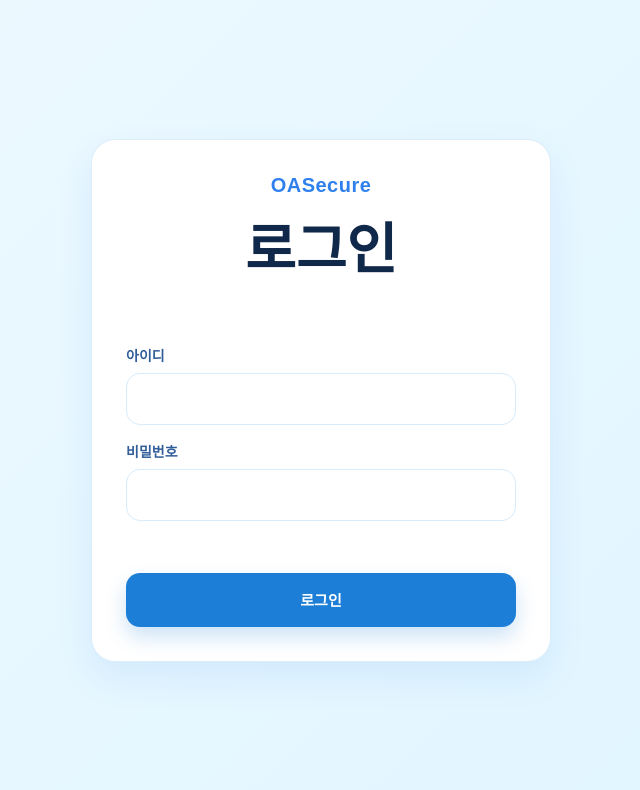
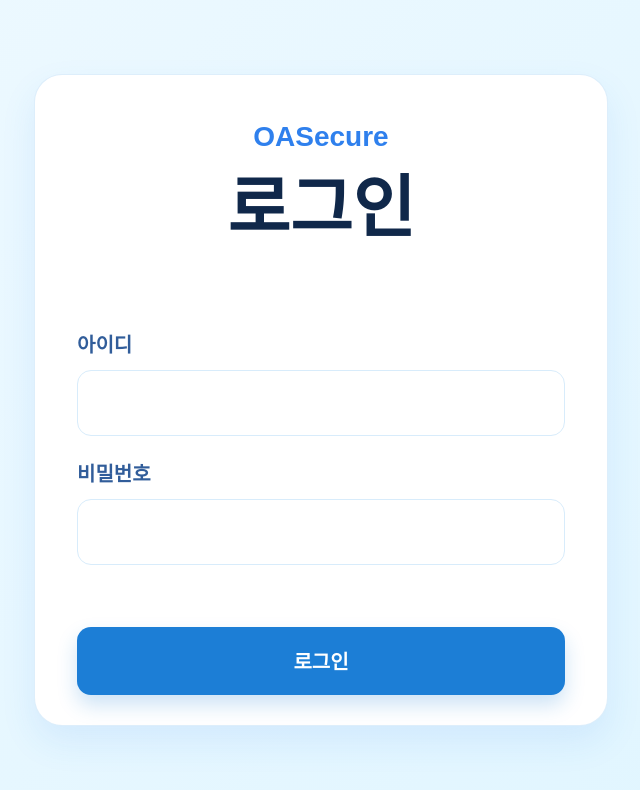
Before and after one commit to OaSecure/PromptGuard, a website built with Vite: page apps/dashboard/index.html in a window 1280 px wide. Shown: the whole page, without its empty margins (319-959 px from the left). Built offline with nearby package versions, Linux system fonts and the light colour scheme.

Commit message:
fix(dashboard): restore login visual baseline (#32)

```diff
--- a/apps/dashboard/src/styles/main.css
+++ b/apps/dashboard/src/styles/main.css
@@ -28,9 +28,8 @@ input {
 }
 
 .eyebrow {
-  text-align: center;
   color: #2f80ed;
-  font-size: 20px;
+  font-size: 13px;
   font-weight: 900;
   letter-spacing: 0.5px;
   margin-bottom: 8px;
@@ -97,24 +96,33 @@ input {
   display: flex;
   justify-content: center;
   min-height: 100vh;
-  padding: 24px;
+  padding: 44px 24px;
 }
 
 .login-card {
   background: #ffffff;
   border: 1px solid rgba(216, 236, 251, 0.85);
-  border-radius: 24px;
+  border-radius: 28px;
   box-shadow: 0 16px 35px rgba(47, 128, 237, 0.1);
-  max-width: 460px;
-  padding: 34px;
+  max-width: 574px;
+  padding: 46px 42px 30px;
   width: 100%;
 }
 
-.login-card h1 {
+.login-card .eyebrow {
+  font-size: 28px;
+  letter-spacing: 0;
+  margin-bottom: 20px;
+  text-align: center;
+}
+
+.login-title {
   color: #10284a;
-  font-size: 32px;
+  font-size: 68px;
   font-weight: 900;
-  margin-bottom: 10px;
+  line-height: 1.05;
+  margin-bottom: 84px;
+  text-align: center;
 }
 
 .login-desc {
@@ -126,26 +134,25 @@ input {
 
 .login-form {
   display: grid;
-  gap: 16px;
-  margin-top: 60px;
+  gap: 22px;
 }
 
 .login-form label {
   color: #315d9a;
   display: grid;
-  font-size: 14px;
+  font-size: 20px;
   font-weight: 900;
-  gap: 8px;
+  gap: 12px;
 }
 
 .login-form input {
   border: 1px solid #d8ecfb;
   border-radius: 14px;
   color: #10284a;
-  font-size: 16px;
+  font-size: 20px;
   font-weight: 700;
-  height: 52px;
-  padding: 0 16px;
+  height: 66px;
+  padding: 0 18px;
 }
 
 .login-button {
@@ -157,17 +164,18 @@ input {
   color: #ffffff;
   cursor: pointer;
   display: inline-flex;
-  font-size: 15px;
+  font-size: 20px;
   font-weight: 900;
-  height: 54px;
+  height: 68px;
   justify-content: center;
+  margin-top: 18px;
 }
 
 .login-message {
   color: #eb5757;
   font-size: 14px;
   font-weight: 800;
-  min-height: 20px;
+  min-height: 0;
 }
 
 .dashboard {
@@ -779,9 +787,3 @@ input {
     padding: 18px;
   }
 }
-
-  .login-title {
-    text-align: center;
-    font-size: 55px !important;
-    margin-bottom: 40px;
-}
```
